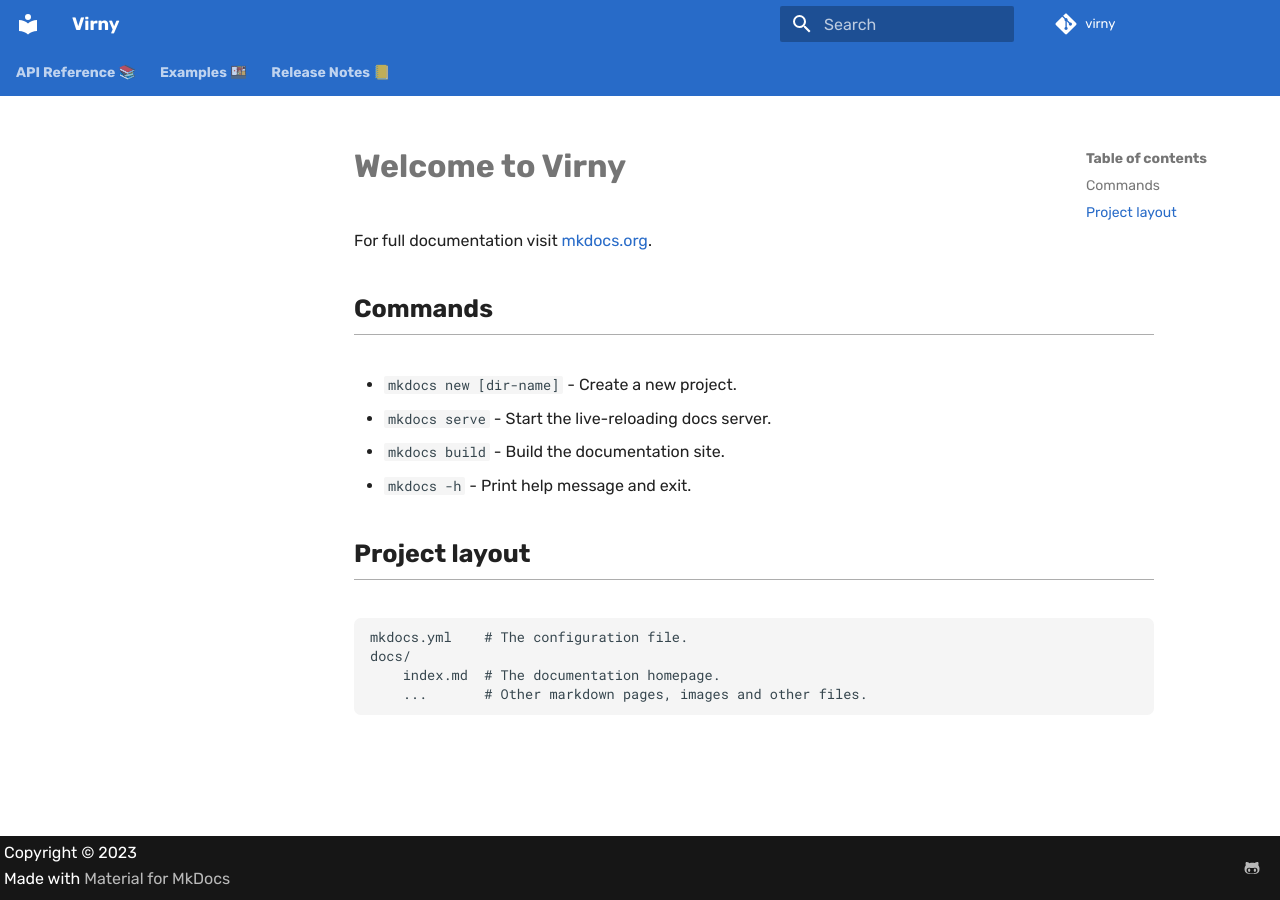
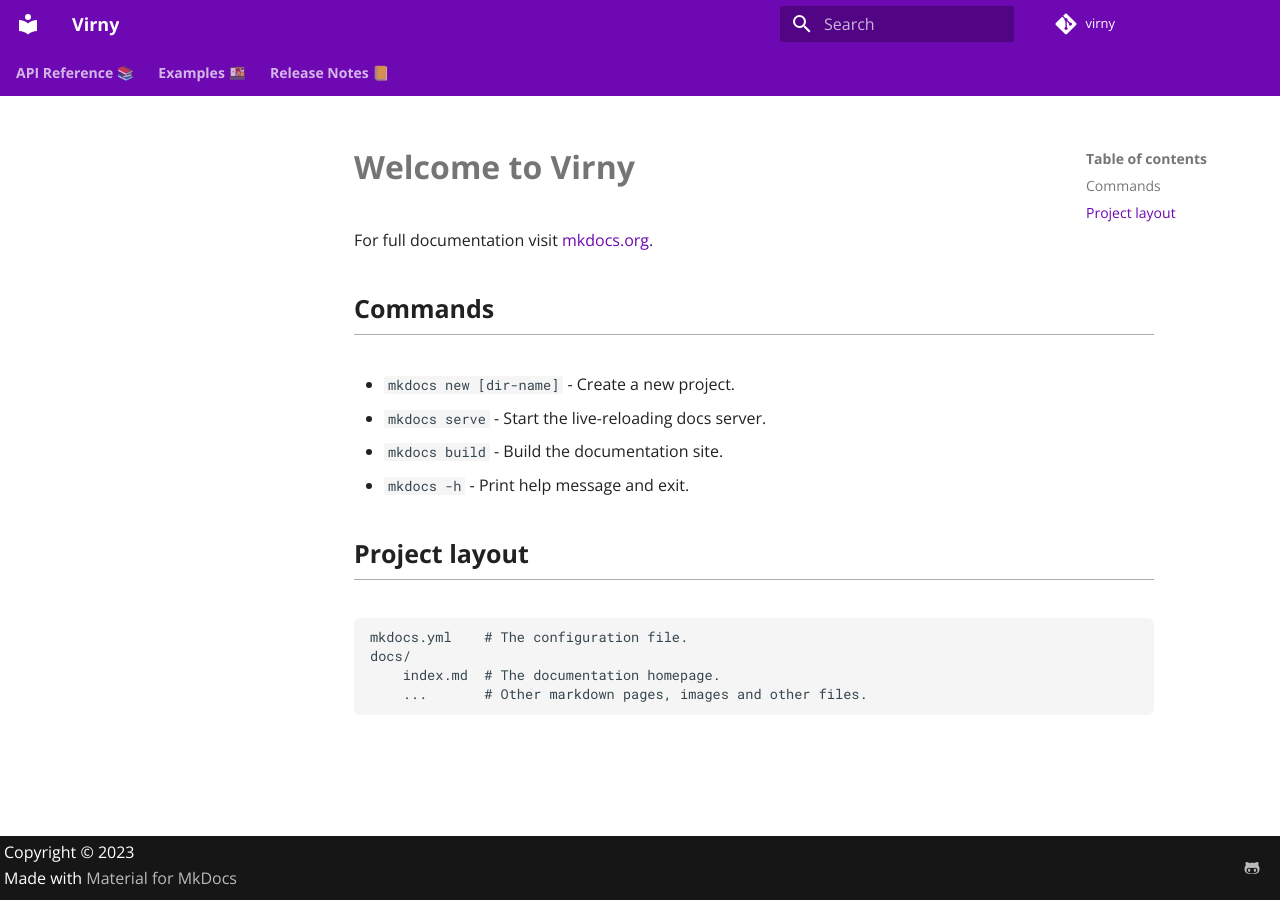
Before and after one commit to DataResponsibly/Virny, an MkDocs documentation site: the page built from docs/index.md, in a window 1280 px wide. Built offline with MkDocs 1.6.1 and Material for MkDocs 9.7.7, drawn with Linux system fonts in a browser that asks for light colours; comment, search, counter and statistics services are not loaded; the version menu is left out.

Commit message:
Changed documentation theme

```diff
--- a/docs/stylesheets/extra.css
+++ b/docs/stylesheets/extra.css
@@ -1,5 +1,5 @@
 :root > * {
-    --md-primary-fg-color:#286bc8;
+    --md-primary-fg-color: #6e08b2;
 }
 
 .md-typeset h1,
--- a/mkdocs.yml
+++ b/mkdocs.yml
@@ -16,10 +16,10 @@ theme:
   custom_dir: docs/overrides
   language: en
   palette:
-    primary: indigo
-    accent: indigo
+    primary: deep purple
+    accent: deep purple
   font:
-    text: Rubik
+    text: Open Sans
     code: Roboto Mono
   features:
     - navigation.tabs
```
